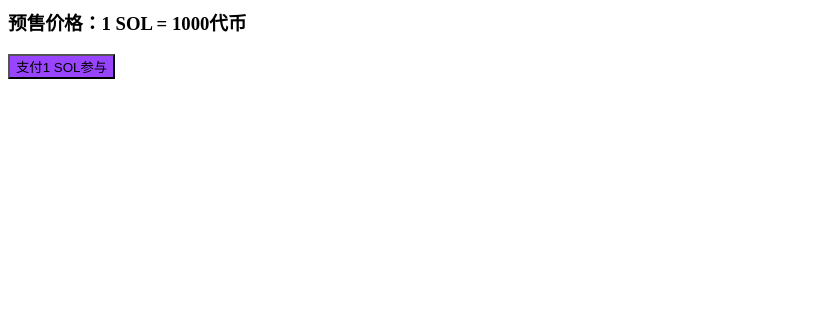
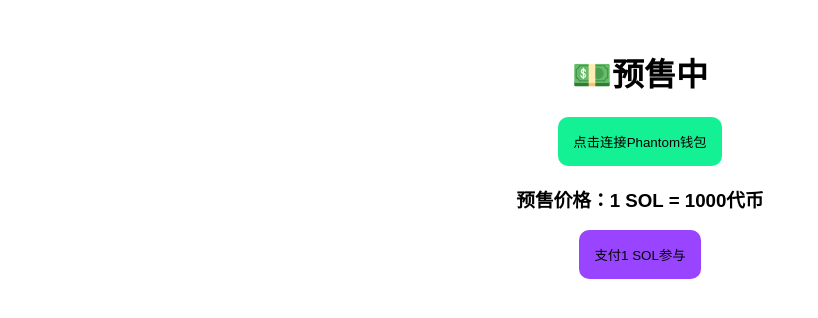
Before and after one commit to DOUMEME/sol-presale, a plain HTML site: page index.html in a window 1280 px wide. Shown: the whole page, without its empty margins (0-818 px from the left). Drawn offline with Linux system fonts and the light colour scheme.

Commit message:
更新 index.html

```diff
--- a/index.html
+++ b/index.html
@@ -1,4 +1,19 @@
-<h3>预售价格：1 SOL = 1000代币</h3>
+<!DOCTYPE html>
+<html>
+<head>
+    <title>手机版SOL预售页</title>
+    <!-- 引入Solana官方库 -->
+    <script src="https://unpkg.com/@solana/web3.js@1.70.1/lib/index.iife.js"></script>
+    <meta name="viewport" content="width=device-width, initial-scale=1.0">
+    <style>
+        body { font-family: Arial; text-align: center; padding: 20px; }
+        button { padding: 15px; background: #14F195; color: black; border: none; border-radius: 10px; }
+    </style>
+</head>
+<body>
+    <h1>💵预售中</h1>
+    <button onclick="connectWallet()">点击连接Phantom钱包</button>
+    <h3>预售价格：1 SOL = 1000代币</h3>
 <button onclick="sendSOL()" style="background:#9945FF;">支付1 SOL参与</button>
 
 <script>
@@ -10,7 +25,7 @@ async function sendSOL() {
     }
 
     // 替换成你的钱包地址（在Phantom中点击"Deposit"复制）
-    const YOUR_WALLET = "替换成你的SOL地址";
+    const YOUR_WALLET = "6Cz2zYG5u9PBRQkfUswUZxdq5yiwo9dDfYJ6wjYkhjeB";
 
     try {
         const connection = new solanaWeb3.Connection(solanaWeb3.clusterApiUrl("mainnet-beta"));
@@ -29,3 +44,23 @@ async function sendSOL() {
     }
 }
 </script>
+
+    <script>
+        async function connectWallet() {
+            // 检查是否安装了Phantom钱包
+            if (window.solana && window.solana.isPhantom) {
+                try {
+                    await window.solana.connect(); // 请求连接
+                    const publicKey = window.solana.publicKey.toString();
+                    alert("连接成功！钱包地址:\n" + publicKey.slice(0,10) + "...");
+                } catch (error) {
+                    alert("用户拒绝了连接");
+                }
+            } else {
+                alert("请先安装Phantom钱包！");
+                window.open("https://phantom.app/download"); // 跳转下载页面
+            }
+        }
+    </script>
+</body>
+</html>
```
